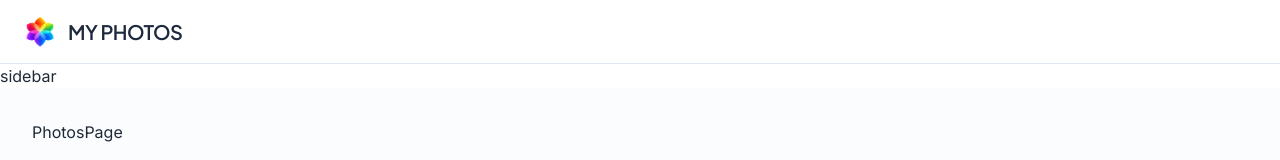
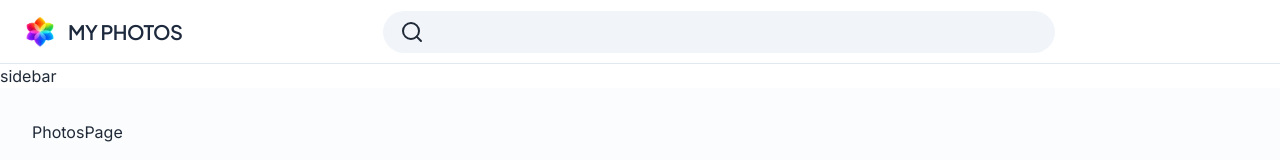
Before and after one commit to muktinathrajbanshi/my_photos, a React (Vite) app in the folder frontend/: page / in a window 1280 px wide. Shown: the top 160 px of the page. Built offline with nearby package versions, Linux system fonts and the light colour scheme; a web font is replaced by a local one.

Commit message:
jay shree ram

```diff
--- a/frontend/src/components/layout/Navbar.jsx
+++ b/frontend/src/components/layout/Navbar.jsx
@@ -1,4 +1,4 @@
-import { MenuIcon } from "lucide-react";
+import { MenuIcon, SearchIcon } from "lucide-react";
 
 const Navbar = () => {
   return (
@@ -15,6 +15,16 @@ const Navbar = () => {
         <img src="/logo.png" alt="logo" className="size-8" />
         <h1 className="navbar-brand-text">MY PHOTOS</h1>
       </div>
+
+      {/* Center Search Bar  */}
+      <div className="flex-1 max-w-2xl relative">
+        <div className="navbar-search-wrapper">
+          <SearchIcon />
+        </div>
+      </div>
+
+      {/* Right Action Icons: Upload & Profile  */}
+      <div></div>
     </header>
   );
 };
```
